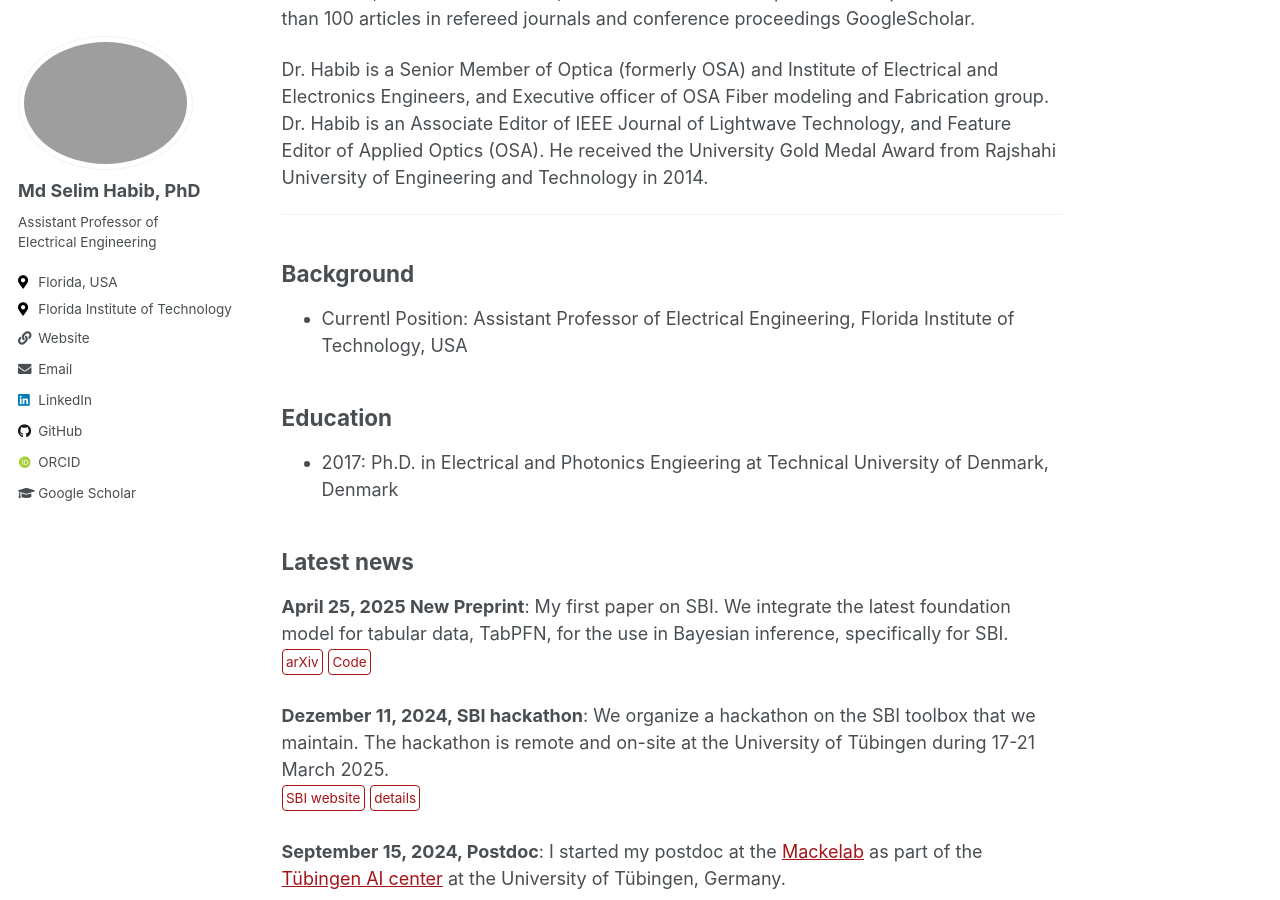
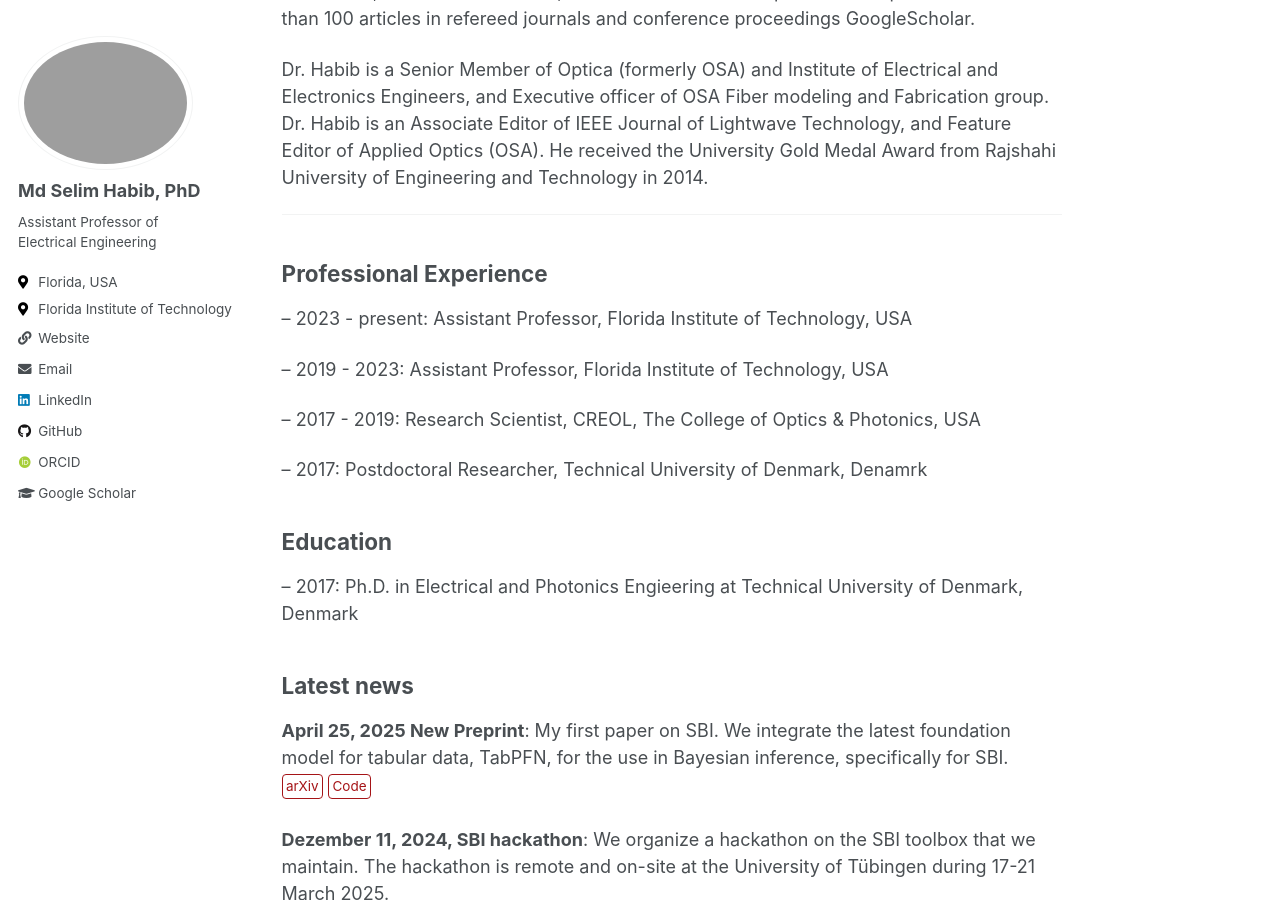
Before and after one commit to mhabib73/NOFLabDemo.github.io, a Jekyll site: the page built from _pages/about.md, in a window 1280 px wide and 900 px high, scrolled down 532 px. Built offline with Jekyll 4.4.1, drawn with Linux system fonts in a browser that asks for light colours; some web fonts are replaced.

Commit message:
Update about.md

```diff
--- a/_pages/about.md
+++ b/_pages/about.md
@@ -18,13 +18,19 @@ Dr. Habib received the Ph.D. degree in Electrical and Photonics engineering from
 Dr. Habib is a Senior Member of Optica (formerly OSA) and Institute of Electrical and Electronics Engineers, and Executive officer of OSA Fiber modeling and Fabrication group. Dr. Habib is an Associate Editor of IEEE Journal of Lightwave Technology, and Feature Editor of Applied Optics (OSA). He received the University Gold Medal Award from Rajshahi University of Engineering and Technology in 2014.
 
 ---
-## Background
+## Professional Experience
 
-- Currentl Position: Assistant Professor of Electrical Engineering, Florida Institute of Technology, USA
+-- 2023 - present: Assistant Professor, Florida Institute of Technology, USA
+
+-- 2019 - 2023: Assistant Professor, Florida Institute of Technology, USA
+
+-- 2017 - 2019: Research Scientist, CREOL, The College of Optics & Photonics, USA
+
+-- 2017: Postdoctoral Researcher, Technical University of Denmark, Denamrk
 
 
 ## Education
-- 2017: Ph.D. in Electrical and Photonics Engieering at Technical University of Denmark, Denmark
+-- 2017: Ph.D. in Electrical and Photonics Engieering at Technical University of Denmark, Denmark
 
 
 ## Latest news
```
